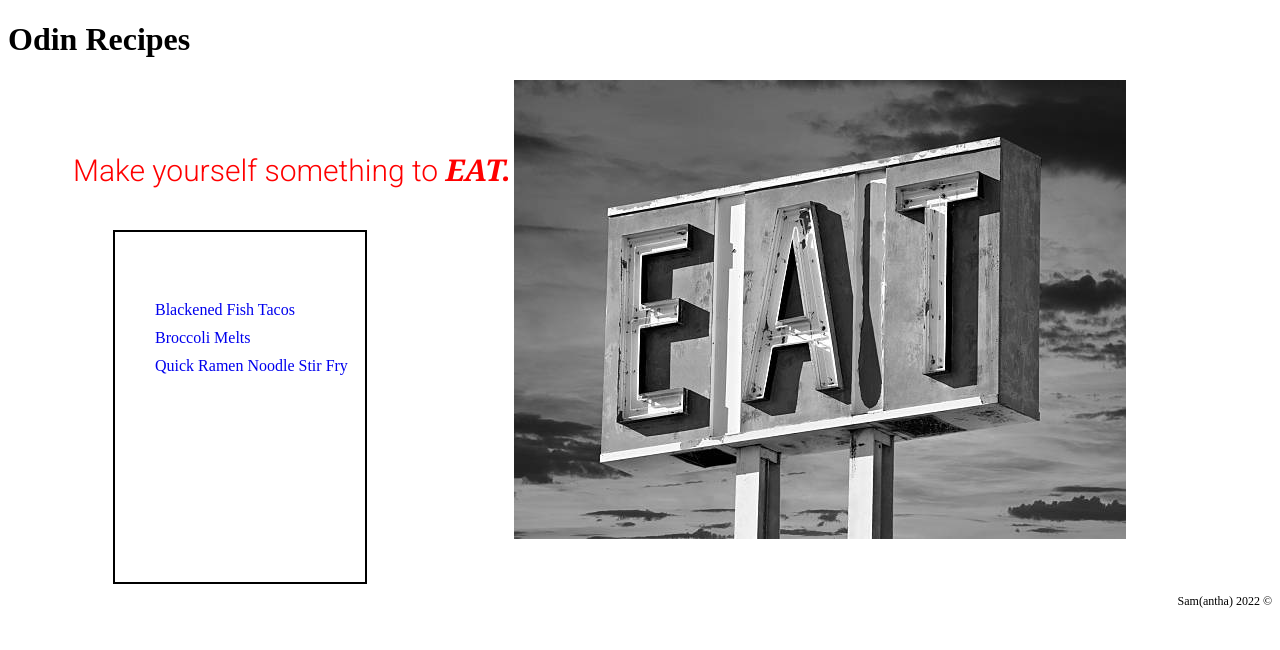
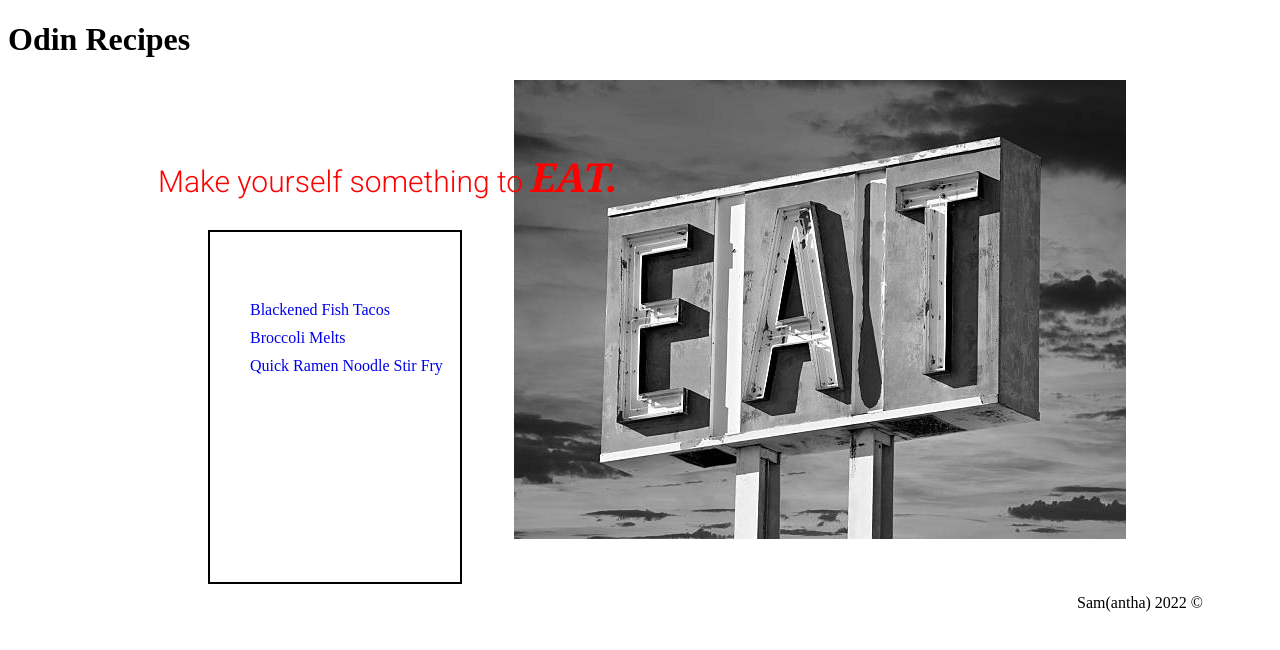
Before and after one commit to sammansch/odin-recipes, a plain HTML site: page index.html in a window 1280 px wide. Drawn offline with Linux system fonts and the light colour scheme.

Commit message:
Adjust spacing and font sizes

```diff
--- a/style.css
+++ b/style.css
@@ -4,7 +4,7 @@
 .tagline {
   position: absolute;
   top: 69px;
-  left: 65px;
+  left: 150px;
   font-size: 30px;
   color: red;
   font-family: "Roboto", Helvetica, sans-serif;
@@ -12,6 +12,7 @@
 
 .eat {
   font-family: Georgia, "Times New Roman", Times, serif;
+  font-size: 40px;
 }
 
 img {
@@ -22,7 +23,7 @@ img {
 .recipe-links {
   position: absolute;
   top: 150px;
-  left: 105px;
+  left: 200px;
   height: 350px;
   width: 250px;
   border: 2px solid black;
@@ -43,7 +44,8 @@ a {
 
 footer {
   margin-top: 55px;
-  font-size: 12px;
+  margin-right: 69px;
+  font-size: 16px;
   font-family: "Times New Roman", Times, serif;
   text-align: right;
 }
```
